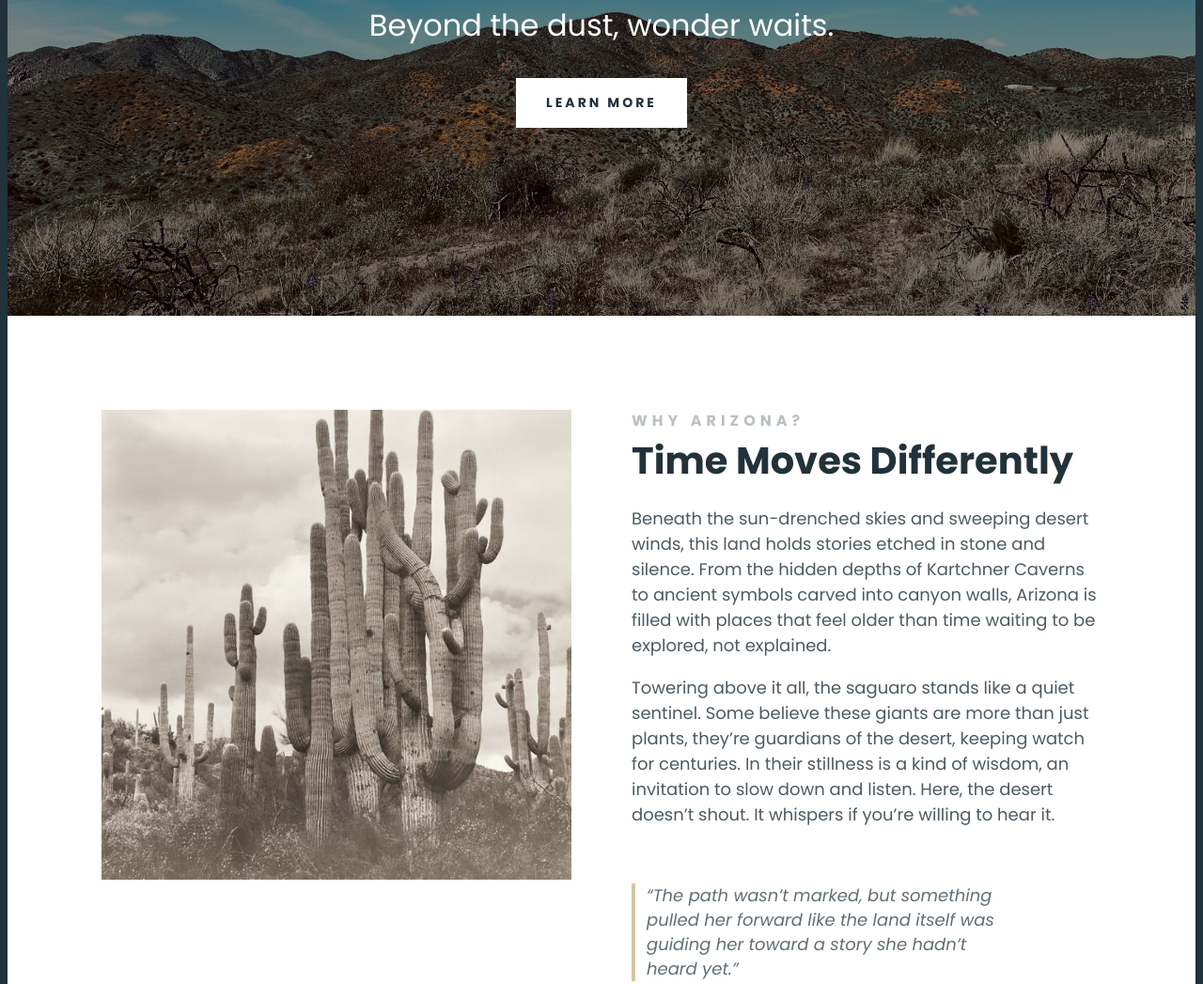
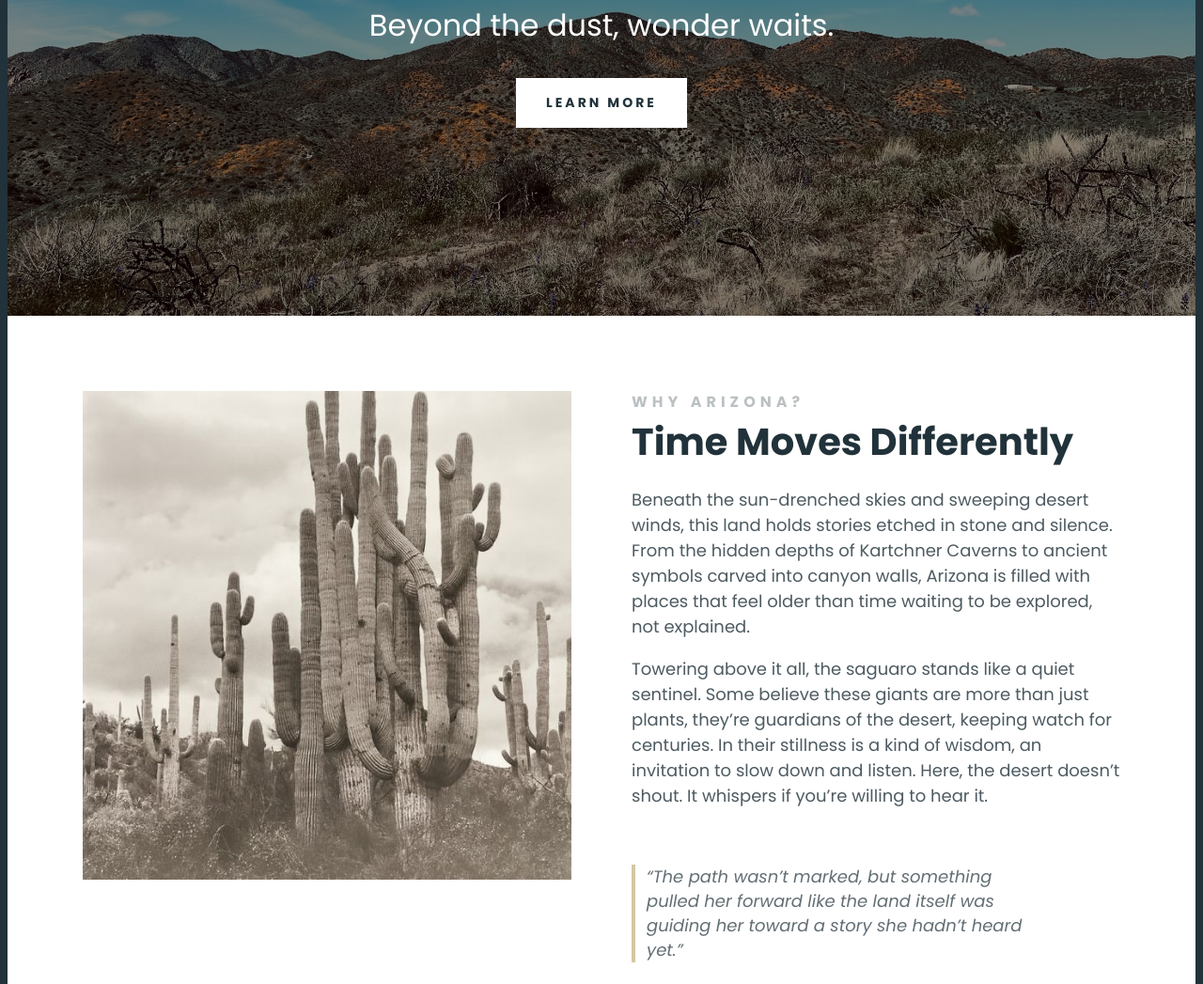
Before and after one commit to ksuarez032025/Travel-Project, a plain HTML site: page index.html in a window 1280 px wide. Shown: the part 397-1444 px from the top of the page at 94% size. Drawn offline with Linux system fonts and the light colour scheme; a script that the page names is missing.

Commit message:
Adjusted padding to sections

```diff
--- a/src/style.css
+++ b/src/style.css
@@ -8,7 +8,7 @@ body {
 }
 
 .container {
-  max-width: 1512px;
+  max-width: 1400px;
   margin: 0 auto;
 }
 
@@ -65,7 +65,7 @@ main {
 section {
   max-width: 100%;
   margin: 0 auto;
-  padding: 100px;
+  padding: 80px;
 }
 
 .grid {
```
